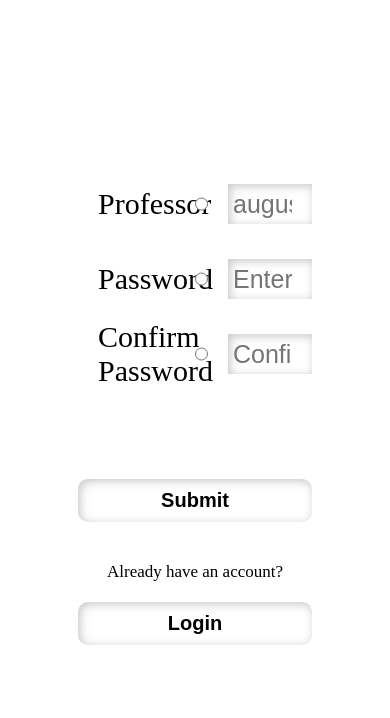
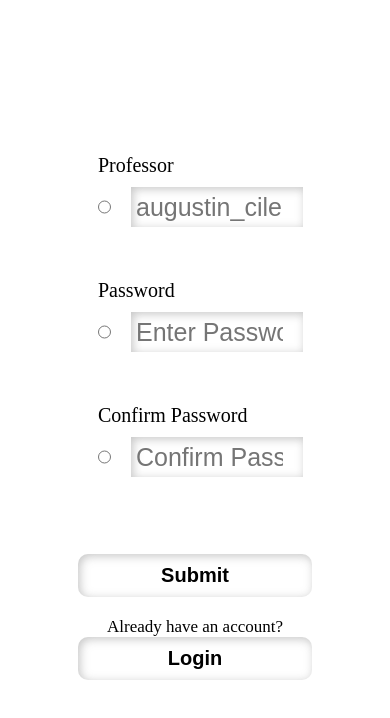
Before and after one commit to Ahamdan114/dissertify-hub, a React (Create React App) app in the folder client/: page / in a window 390 px wide. Shown: the top 718 px of the page. Built offline with nearby package versions, Linux system fonts and the light colour scheme.

Commit message:
Modified table and phone layout for the possibility to be visually appealing and readable

```diff
--- a/client/src/components/Authentication.css
+++ b/client/src/components/Authentication.css
@@ -22,7 +22,8 @@
     align-items: center;
 }
 
-.formContainer > .form-input {
+/*.formContainer >*/
+.form-input {
     height: 50px;
     display: flex;
     justify-content: flex-start;
@@ -131,14 +132,38 @@
     box-shadow: var(--box-shadow-dark);
 }
 
+@media (max-width: 730px) {
+    .form-input {
+        display: grid;
+        grid-template-columns: auto auto auto;
+        height: 100px;
+    }
 
+    .form-input > label {
+        grid-column: span 3;
 
-@media (max-width: 730px) {
+        width: 100%;
+        margin-bottom: 10px;
+        padding: 0;
+
+        text-align: start;
+        font-size: 20px;
+    }
+
+    .form-input > input[type="text"],
+    .form-input > input[type="radio"] {
+        width: 100%;
+        margin-bottom: 10px;
+    }
+
+    .form-input > input[type="password"] {
+        width: 100%;
+        margin-bottom: 10px;
+    }
 
     .auth-options {
         display: grid;
         grid-template-columns: 1fr;
-        place-content: center;
         place-items: center;
     }
 
@@ -147,13 +172,11 @@
         grid-template-columns: 1fr;
         place-items: center;
         width: 100%;
-
-        margin: 20px 0;
     }
 
     .auth-submit-btn,
     .auth-redirection-btn {
-        margin-top: 20px;
+        margin-bottom: 20px;
         width: 100%;
     }
 }
```
